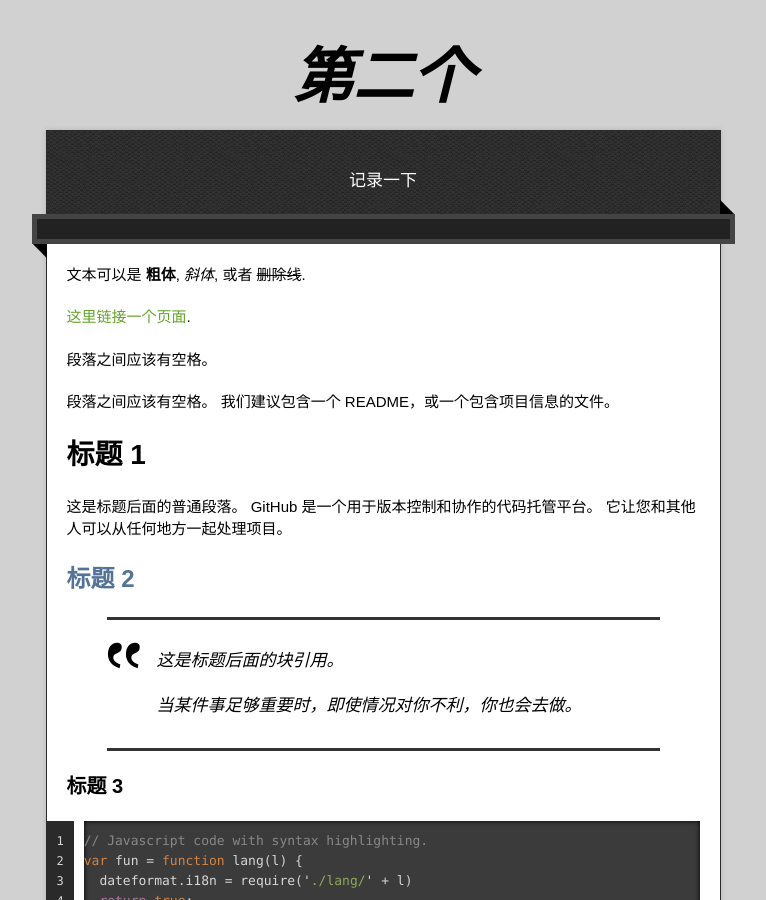
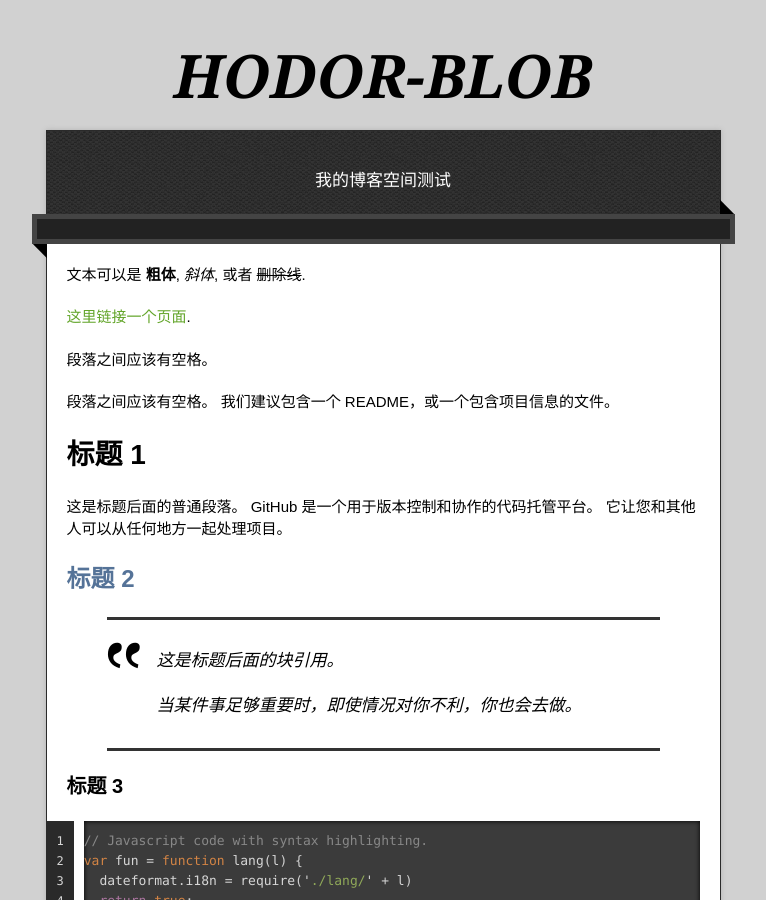
Before and after one commit to ztmdnike/hi, a Jekyll site: the page built from index.md, in a window 1280 px wide and 900 px high. Shown: the whole window, without its empty margins (257-1023 px from the left). Built offline with Jekyll 4.4.1, drawn with Linux system fonts in a browser that asks for light colours; the repository's description, which GitHub fills in, is left out.

Commit message:
Update index.md

```diff
--- a/index.md
+++ b/index.md
@@ -1,7 +1,7 @@
 ---
 layout: default
-title: 第二个
-description: 记录一下
+title: HODOR-BLOB
+description: 我的博客空间测试
 ---
 
 文本可以是 **粗体**, _斜体_, 或者 ~~删除线~~.
```
